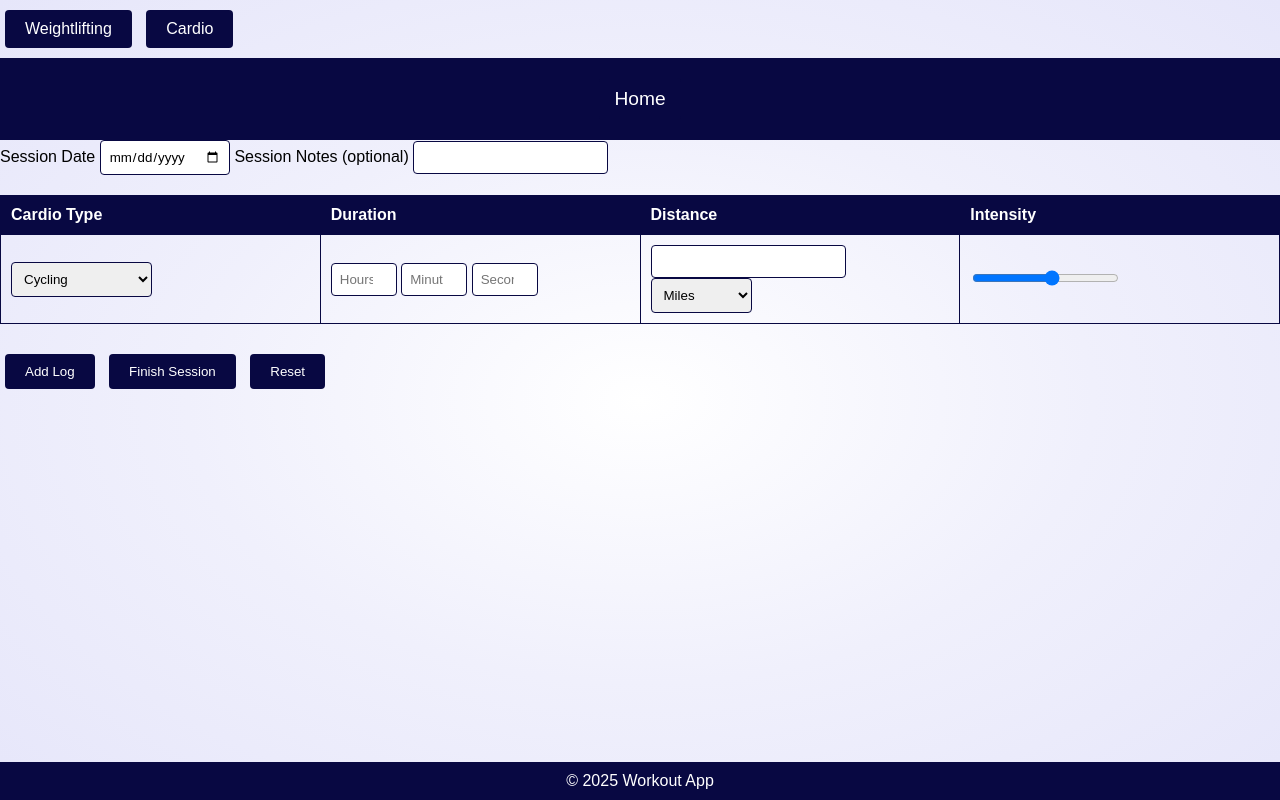
After one commit to tea-leaves00/fitnesslogger, a Flask app: page /log_cardio in a window 1280 px wide. The commit adds this page. Run offline with Flask 3, Linux system fonts and the light colour scheme; data comes from the database, SQL or seed files in the repository; parts of the project's set-up code (start-up, migrations or seed data) failed here and were passed over.

Commit message:
making progress on cardio

```diff
--- a/frontend/app.py
+++ b/frontend/app.py
@@ -6,8 +6,8 @@ app = Flask(__name__)
 app.secret_key = 'something'
 
 
-# == HOME ==
-@app.route('/')
+# == WEIGHTLIFTING HOME ==
+@app.route('/weightlifting_home')
 def weightlifting_index():
     return render_template('weightlifting_index.html')
 
@@ -213,7 +213,7 @@ def finish_workout():
 
 
     session.clear()
-    flash("Workout logged successfully!")
+    flash("Workout Logged Successfully!")
     return redirect(url_for('log_workout'))
 
 
@@ -242,5 +242,96 @@ def custom_exercises():
     return render_template('custom_exercises.html', custom_exercises=custom_exercises, editing_exercise=editing_exercise)
 
 
+# == CARDIO HOME ==
+@app.route('/cardio_home', ['GET', 'POST'])
+def cardio_index():
+    return render_template('cardio_index.html')
+
+
+# == LOG CARDIO ==
+@app.route('/log_cardio', methods=['GET', 'POST'])
+def log_cardio():
+    cardio_types = display_cardio_types()
+    user_id = "1"
+
+    if request.method == 'POST':
+        if request.form.get('action') == 'add_log':
+            if 'session_date' not in session:
+                session_date = request.form.get('session_date')
+                session_notes = request.form.get('session_notes')
+                session['session_date'] = session_date
+                session['session_notes'] = session_notes
+
+            cardio_type = request.form.get('cardio_type')
+            hours = request.form.get('hours')
+            minutes = request.form.get('minutes')
+            seconds = request.form.get('seconds')
+            duration = get_db_duration(hours, minutes, seconds)
+            distance = request.form.get('distance')
+            distance_unit = request.form.get('distance_unit')
+            intensity = request.form.get('intensity')
+
+            if 'current_logs' not in session:
+                session['current_logs'] = []
+
+            session['current_logs'].append({
+                'cardio_type': cardio_type,
+                'duration': duration,
+                'distance': distance,
+                'distance_unit': distance_unit,
+                'intensity': intensity
+            })
+
+        elif request.form.get('action') == 'finish_session':
+            if 'current_logs' not in session:
+                cardio_type = request.form.get('cardio_type')
+                hours = request.form.get('hours')
+                minutes = request.form.get('minutes')
+                seconds = request.form.get('seconds')
+                duration = get_db_duration(hours, minutes, seconds)
+                distance = request.form.get('distance')
+                distance_unit = request.form.get('distance_unit')
+                intensity = request.form.get('intensity')
+
+                if 'current_logs' not in session:
+                    session['current_logs'] = []
+
+                session['current_logs'].append({
+                    'cardio_type': cardio_type,
+                    'duration': duration,
+                    'distance': distance,
+                    'distance_unit': distance_unit,
+                    'intensity': intensity
+                })
+
+                conn, c = establish_connection()
+                session_id = log_cardio_session(c, session['session_date'], session['session_notes'], cardio_type, user_id)
+                current_logs = session['current_logs']
+                for log in current_logs:
+                    log_cardio_log(c, session_id, log['duration'], log['distance'], log['distance_unit'], log['intensity'])
+                close_connection(conn)
+                session.clear()
+                flash("Cardio Session Logged Successfully!")
+                return redirect(url_for('log_cardio'))
+            else:
+                conn, c = establish_connection()
+                session_id = log_cardio_session(c, session['session_date'], session['session_notes'], cardio_type, user_id)
+                current_logs = session['current_logs']
+                for log in current_logs:
+                    log_cardio_log(c, session_id, log['duration'], log['distance'], log['distance_unit'], log['intensity'])
+                close_connection(conn)
+                session.clear()
+                flash("Cardio Session Logged Successfully!")
+                return redirect(url_for('log_cardio'))
+
+        elif request.form.get('action') == 'reset':
+            session.clear()
+            return redirect(url_for('log_cardio'))
+
+    return render_template('log_cardio.html', cardio_types=cardio_types, current_logs = session.get('current_logs', []))
+
+# ==
+
+
 if __name__ == '__main__':
     app.run(debug=True)
--- a/frontend/sql_functions.py
+++ b/frontend/sql_functions.py
@@ -137,14 +137,32 @@ def insert_sets(c, workout_log_id, set_number, reps, weight):
 
 
 # == CARDIO ==
-def log_cardio_duration():
-    duration = input("Enter the duration (HH:MM:SS) of the cardio session: ").strip()
-    try:
-        time = datetime.strptime(duration, '%H:%M:%S')
-        break
-    except ValueError:
-        print("\nInvalid time format. Please enter the time as HH:MM:SS.\n")
-        time.sleep(1)
+def get_db_duration(hours, minutes, seconds):
+    duration = (hours * 3600) + (minutes * 60) + seconds
+    return duration
 
-    db_duration = (time.hour * 3600) + (time.minute * 60) + time.second
-    return db_duration, duration
+def log_cardio_session(c, session_date, notes, cardio_type, user_id):
+    c.execute("SELECT cario_type_id FROM cardio_types WHERE cardio_type = ?", (cardio_type,))
+    cardio_type_id = c.fetchone()[0]
+
+    c.execute("""
+        INSERT INTO cardio_sessions (session_date, session_notes, cardio_type_id, user_id)
+        VALUES (?, ?, ?, ?)
+    """, (session_date, notes if notes else None, cardio_type_id, user_id))
+    session_id = c.lastrowid
+    return session_id
+
+def log_cardio_log(c, cardio_session_id, duration, distance, distance_unit, intensity):
+    c.execute("""
+        INSERT INTO cardio_logs (cardio_session_id, duration, distance, distance_unit, intensity)
+        VALUES (?, ?, ?, ?, ?)
+        """, (cardio_session_id, duration,
+        distance if distance else None, distance_unit if distance_unit else None,
+        intensity if intensity else None))
+
+def display_cardio_types():
+    conn, c = establish_connection()
+    c.execute("SELECT cardio_type_name FROM cardio_types")
+    cardio_types = sorted([row[0] for row in c.fetchall()])
+    close_connection(conn)
+    return cardio_types
--- a/frontend/templates/base.html
+++ b/frontend/templates/base.html
@@ -11,6 +11,7 @@
 <body>
     <header>
         <a href="{{ url_for('weightlifting_index') }}">Weightlifting</a>
+        <a href="{{ url_for('cardio_index') }}">Cardio</a>
     {% block navigation %}{% endblock %}
     </header>
 
--- /dev/null
+++ b/frontend/templates/base_cardio.html
@@ -0,0 +1,20 @@
+{% extends "base.html" %}
+{% block navigation %}
+<nav>
+    <ul>
+        <li><a href="{{ url_for('cardio_index') }}">Home</a></li
+    </ul>
+</nav>
+{% endblock %}
+
+{% block content %}
+{% with messages = get_flashed_messages() %}
+    {% if messages %}
+        {% for message in messages %}
+        <div style="color: blue; font-weight: bold; padding: 10px; margin: 10px 0;">{{ message }}</div>
+        {% endfor %}
+    {% endif %}
+{% endwith %}
+
+{% block cardio_content %}{% endblock %}
+{% endblock %}
--- /dev/null
+++ b/frontend/templates/log_cardio.html
@@ -0,0 +1,60 @@
+{% extends 'base_cardio.html' %}
+
+{% block title %}Log Cardio{% endblock %}
+
+{% block cardio_content %}
+<form action="/log_cardio" method="POST">
+    <label for="session_date">Session Date</label>
+    <input type="date" name="session_date" id="session_date" required>
+    <label for="session_notes">Session Notes (optional)</label>
+    <input type="text" name="session_notes" id="session_notes">
+
+    <!-- Cardio Logs -->
+    <table>
+        <tr>
+            <th>Cardio Type</th>
+            <th>Duration</th>
+            <th>Distance</th>
+            <th>Intensity</th>
+        </tr>
+
+        {% for log in current_logs %}
+        <tr>
+            <td>{{ log.cardio_type}}</td>
+            <td>{{ log.duration }}</td>
+            <td>{{ log.distance }}</td>
+            <td>{{ log.intensity }}</td>
+        </tr>
+        {% endfor %}
+
+        <tr>
+            <td>
+                <select name="cardio_type" id="cardio_type">
+                    {% if cardio_types %}
+                        {% for cardio_type in cardio_types %}
+                        <option value="{{ cardio_type }}">{{ cardio_type }}</option>
+                        {% endfor %}
+                    {% endif %}
+                </select>
+            </td>
+            <td><input type="number" name="hours" id="duration" min="0" max="24" placeholder="Hours">
+                <input type="number" name="minutes" id="duration"  min="0" max="59" placeholder="Minutes">
+                <input type="number" name="seconds" id="duration"  min="0" max="59" placeholder="Seconds">
+            </td>
+            <td>
+                <input type="number" name="distance" id="distance" step=".01">
+                <select name="distance_unit" id="distance_unit">
+                    <option value="mi">Miles</option>
+                    <option value="km">Kilometers</option>
+                </select>
+            </td>
+            <td><input type="range" name="intensity" id="intensity" min="1" max="10"></td>
+        </tr>
+    </table>
+
+    <button type="submit" name="action" value="add_log">Add Log</button>
+    <button type="submit" name="action" value="finish_session">Finish Session</button>
+    <button type="submit" name="action" value="reset">Reset</button>
+</form>
+
+{% endblock %}
--- a/frontend/templates/log_workout.html
+++ b/frontend/templates/log_workout.html
@@ -9,7 +9,7 @@
 {% block weightlifting_content %}
 <form method="POST">
     <label for="session_date" class="date_and_notes">Session Date</label>
-    <input type="date" id="session_date" class="date_and_notes" name="session_date" value="{{ session.get('session_date', '') }}">
+    <input type="date" id="session_date" class="date_and_notes" name="session_date" value="{{ session.get('session_date', '') }}" required>
     <label for="session_notes" class="date_and_notes">Session Notes</label>
     <input type="text" id="session_notes" class="date_and_notes" name="session_notes" value="{{ session.get('session_notes', '') }}">
 
```
Also changed, not shown: frontend/templates/cardio_index.html (added, +7 -0 lines). Lines whose indentation alone changed are shown as unchanged.
